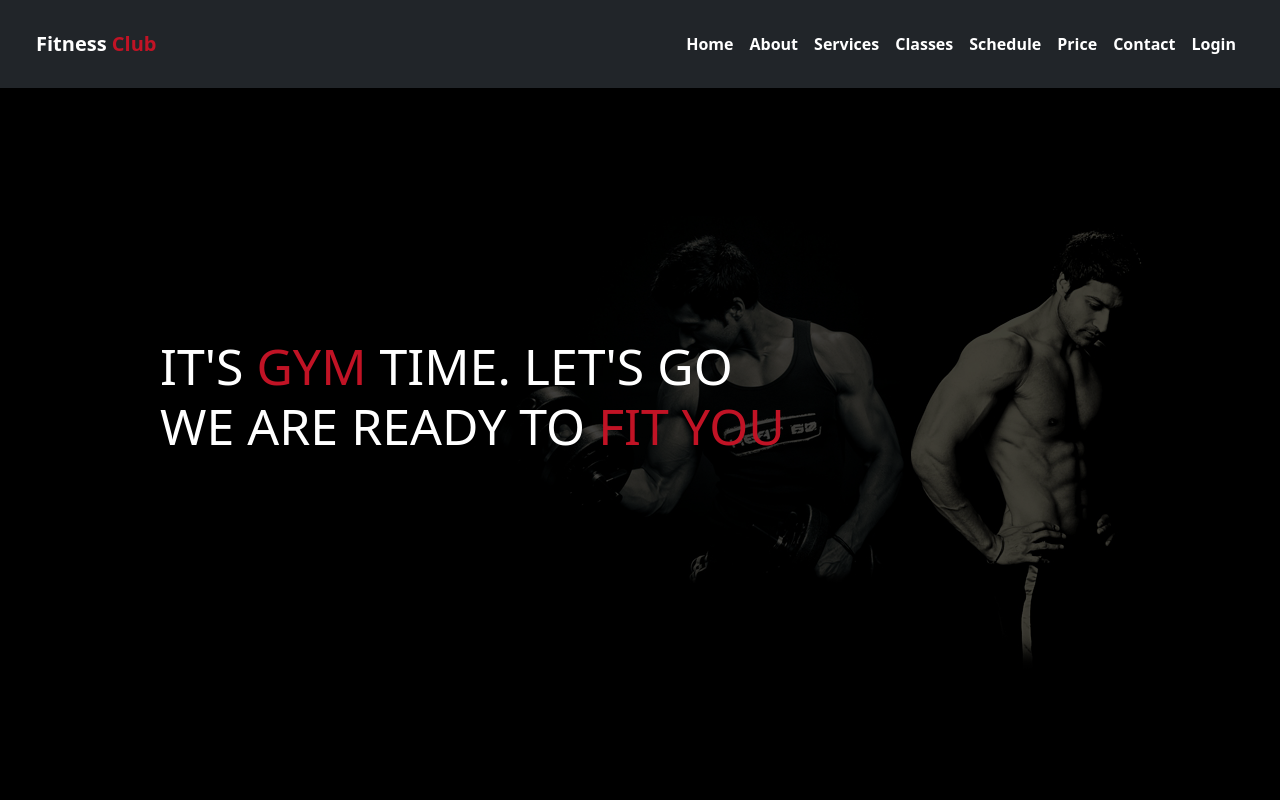
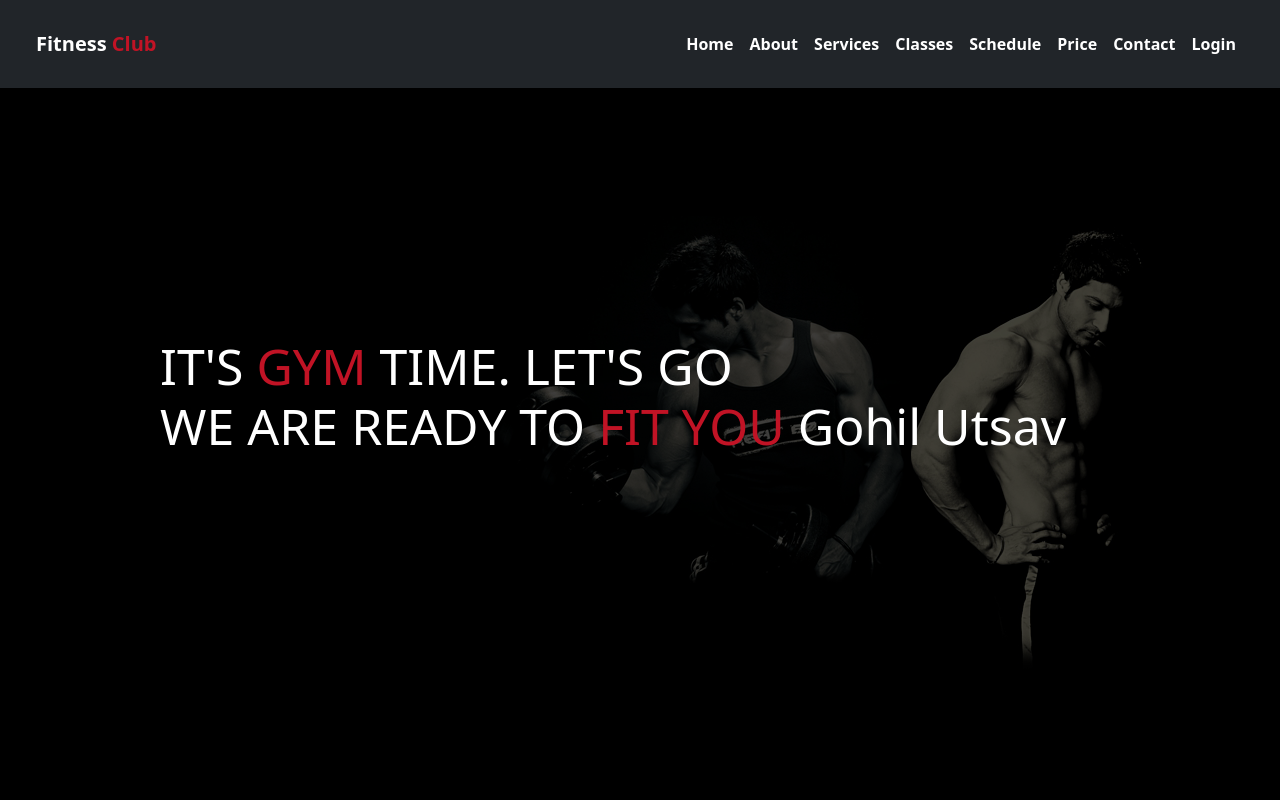
Before and after one commit to UtsavGohil3011/GYM_WEBSITE, a plain HTML site: page index.html in a window 1280 px wide. Shown: the top 800 px of the page. Drawn offline with nearby package versions, Linux system fonts and the light colour scheme.

Commit message:
Update index.html

```diff
--- a/index.html
+++ b/index.html
@@ -60,7 +60,7 @@
             <div id="background_image" class="heroAbout" data-aos="fade-up"
             data-aos-duration="3000">
                <h1 class="utsav_text">IT'S <span id="red_color">GYM</span>  TIME. LET'S GO <br>
-                WE ARE READY TO  <span id="red_color">FIT YOU</span></h1>
+                WE ARE READY TO  <span id="red_color">FIT YOU </span> <span>Gohil Utsav</span></h1>
              </div>
 
 
```
